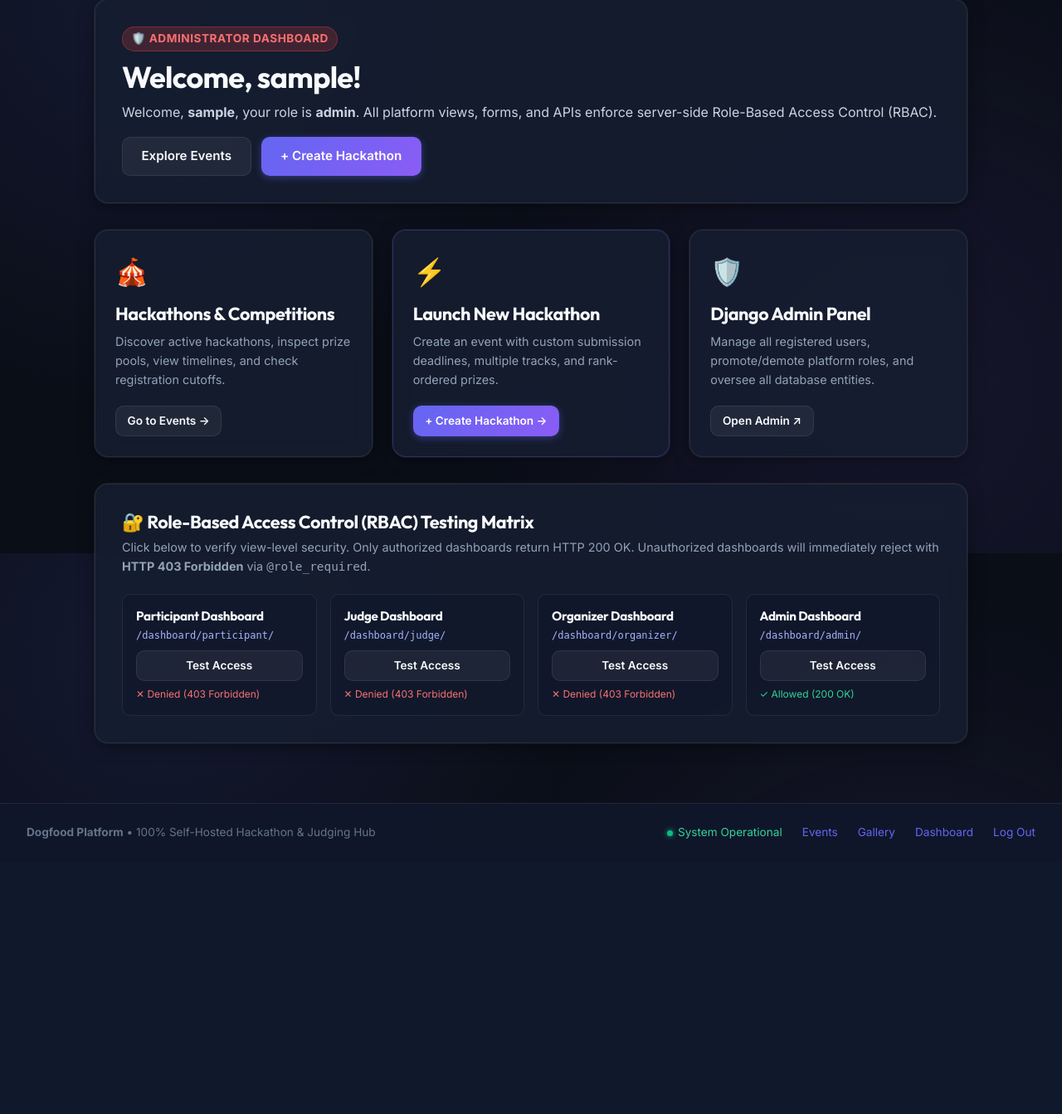
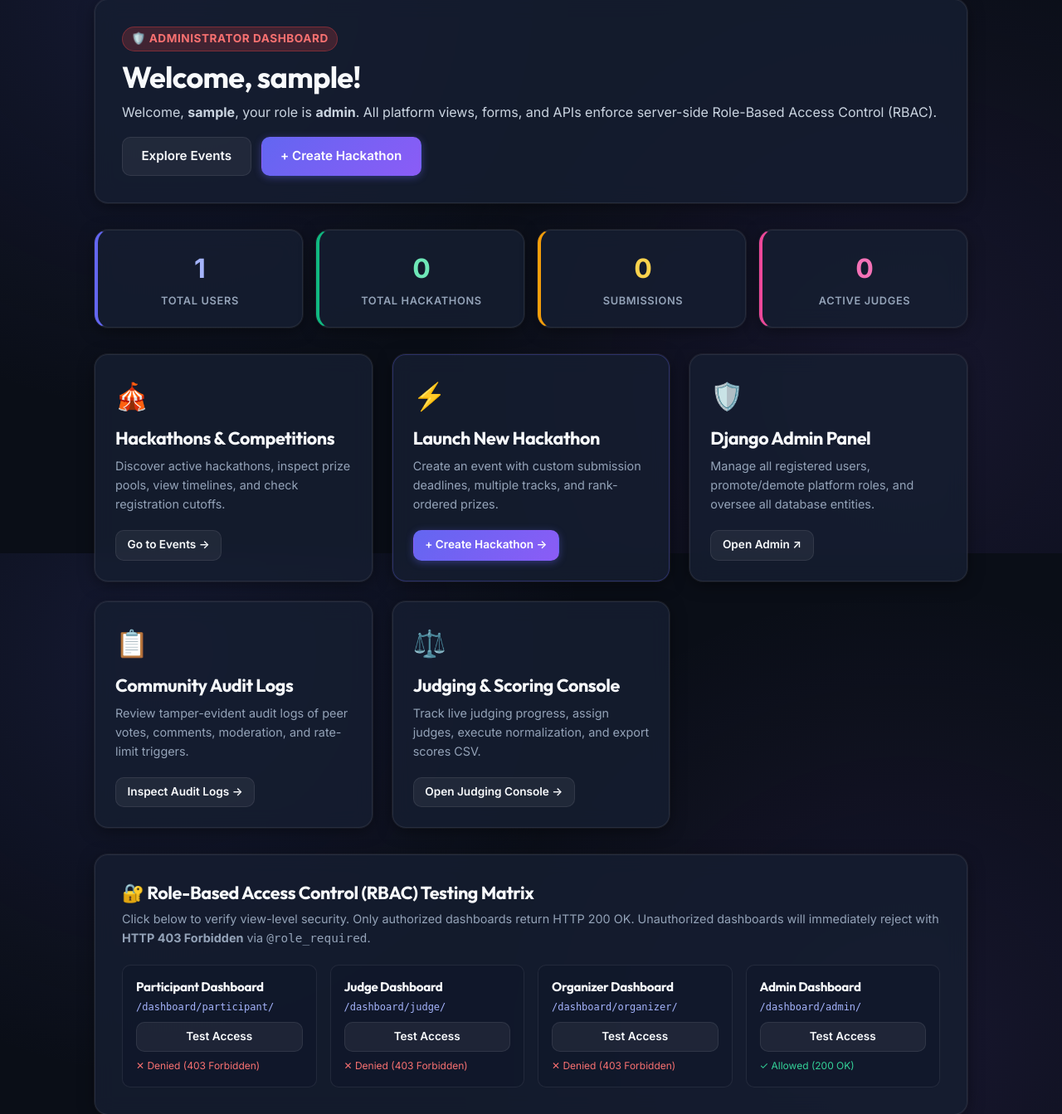
Before and after one commit to kit2824bad054/Dogfood-Hackaton, a Django app: page /dashboard/admin/ in a window 1280 px wide. Shown: the part 133-1476 px from the top of the page at 83% size. Before the commit the page ends 1144 px from the top, so only its background shows below. Run offline with Django 5.2, Linux system fonts and the light colour scheme; the visitor is signed in with stand-in values (Sample User, id 1); data comes from the database, SQL or seed files in the repository; data that the repository does not hold is empty.

Commit message:
feat(accounts): support login by email or username, enhance admin dashboard metrics, and add demo quick-fill helpers

```diff
--- a/apps/accounts/views.py
+++ b/apps/accounts/views.py
@@ -35,8 +35,9 @@ class SignUpView(FormView):
 
     def form_valid(self, form):
         user = form.save()
-        login(self.request, user)
+        login(self.request, user, backend='apps.accounts.backends.EmailOrUsernameBackend')
         return redirect(get_dashboard_url_for_role(user.role))
+
 
 
 class CustomLoginView(BaseLoginView):
@@ -99,7 +100,18 @@ def organizer_dashboard_view(request):
 
 @role_required('admin')
 def admin_dashboard_view(request):
+    from apps.events.models import Event
+    from apps.submissions.models import Submission
+    from apps.accounts.models import User
+
+    stats = {
+        'total_users': User.objects.count(),
+        'total_events': Event.objects.count(),
+        'total_submissions': Submission.objects.count(),
+        'total_judges': User.objects.filter(role=User.Role.JUDGE).count(),
+    }
     return render(request, 'accounts/dashboard.html', {
         'role': 'admin',
         'title': 'Admin Dashboard',
+        'stats': stats,
     })
--- a/templates/accounts/dashboard.html
+++ b/templates/accounts/dashboard.html
@@ -34,6 +34,28 @@
     </div>
 </div>
 
+{% if role == 'admin' and stats %}
+<!-- Admin System Overview Metrics -->
+<div style="display: grid; grid-template-columns: repeat(auto-fit, minmax(200px, 1fr)); gap: 1rem; margin-bottom: 2rem;">
+    <div class="card" style="padding: 1.25rem; margin-bottom: 0; text-align: center; border-left: 4px solid #6366f1;">
+        <div style="font-size: 2rem; font-weight: 700; color: #a5b4fc;">{{ stats.total_users }}</div>
+        <div style="color: #94a3b8; font-size: 0.8rem; text-transform: uppercase; letter-spacing: 0.05em; font-weight: 600; margin-top: 0.25rem;">Total Users</div>
+    </div>
+    <div class="card" style="padding: 1.25rem; margin-bottom: 0; text-align: center; border-left: 4px solid #10b981;">
+        <div style="font-size: 2rem; font-weight: 700; color: #6ee7b7;">{{ stats.total_events }}</div>
+        <div style="color: #94a3b8; font-size: 0.8rem; text-transform: uppercase; letter-spacing: 0.05em; font-weight: 600; margin-top: 0.25rem;">Total Hackathons</div>
+    </div>
+    <div class="card" style="padding: 1.25rem; margin-bottom: 0; text-align: center; border-left: 4px solid #f59e0b;">
+        <div style="font-size: 2rem; font-weight: 700; color: #fcd34d;">{{ stats.total_submissions }}</div>
+        <div style="color: #94a3b8; font-size: 0.8rem; text-transform: uppercase; letter-spacing: 0.05em; font-weight: 600; margin-top: 0.25rem;">Submissions</div>
+    </div>
+    <div class="card" style="padding: 1.25rem; margin-bottom: 0; text-align: center; border-left: 4px solid #ec4899;">
+        <div style="font-size: 2rem; font-weight: 700; color: #f472b6;">{{ stats.total_judges }}</div>
+        <div style="color: #94a3b8; font-size: 0.8rem; text-transform: uppercase; letter-spacing: 0.05em; font-weight: 600; margin-top: 0.25rem;">Active Judges</div>
+    </div>
+</div>
+{% endif %}
+
 <!-- Quick Action Cards Grid -->
 <div style="display: grid; grid-template-columns: repeat(auto-fit, minmax(280px, 1fr)); gap: 1.5rem; margin-bottom: 2rem;">
     <div class="card interactive-card" style="padding: 1.5rem; margin-bottom: 0;">
@@ -64,6 +86,24 @@
                 Manage all registered users, promote/demote platform roles, and oversee all database entities.
             </p>
             <a href="{% url 'admin:index' %}" class="btn btn-secondary btn-sm" target="_blank">Open Admin &nearr;</a>
+        </div>
+
+        <div class="card interactive-card" style="padding: 1.5rem; margin-bottom: 0;">
+            <div style="font-size: 2rem; margin-bottom: 0.75rem;">📋</div>
+            <h3 style="margin-bottom: 0.5rem;">Community Audit Logs</h3>
+            <p style="font-size: 0.9rem; margin-bottom: 1.25rem;">
+                Review tamper-evident audit logs of peer votes, comments, moderation, and rate-limit triggers.
+            </p>
+            <a href="/community/events/ai-frontier-hackathon-2026/audit-logs/" class="btn btn-secondary btn-sm">Inspect Audit Logs &rarr;</a>
+        </div>
+
+        <div class="card interactive-card" style="padding: 1.5rem; margin-bottom: 0;">
+            <div style="font-size: 2rem; margin-bottom: 0.75rem;">⚖️</div>
+            <h3 style="margin-bottom: 0.5rem;">Judging & Scoring Console</h3>
+            <p style="font-size: 0.9rem; margin-bottom: 1.25rem;">
+                Track live judging progress, assign judges, execute normalization, and export scores CSV.
+            </p>
+            <a href="/judging/events/ai-frontier-hackathon-2026/progress/" class="btn btn-secondary btn-sm">Open Judging Console &rarr;</a>
         </div>
     {% endif %}
 </div>
--- a/templates/accounts/signup.html
+++ b/templates/accounts/signup.html
@@ -48,6 +48,9 @@
                 {% if form.role.help_text %}
                     <span class="helptext">{{ form.role.help_text }}</span>
                 {% endif %}
+                <div style="margin-top: 0.6rem; font-size: 0.82rem; color: #cbd5e1; background: rgba(59, 130, 246, 0.12); border: 1px solid rgba(59, 130, 246, 0.3); padding: 0.55rem 0.75rem; border-radius: var(--radius-sm); line-height: 1.4;">
+                    🛡️ <strong>Looking for Admin?</strong> Administrator accounts cannot be self-registered for platform security. Sign in using the pre-seeded admin account: <code>admin</code> (password: <code>dogfood123</code>).
+                </div>
                 {% if form.role.errors %}
                     <ul class="errorlist">{% for e in form.role.errors %}<li>{{ e }}</li>{% endfor %}</ul>
                 {% endif %}
```
Also changed, not shown: apps/accounts/backends.py (added, +29 -0 lines), config/settings.py (+7 -0 lines), templates/accounts/login.html (+10 -4 lines).
